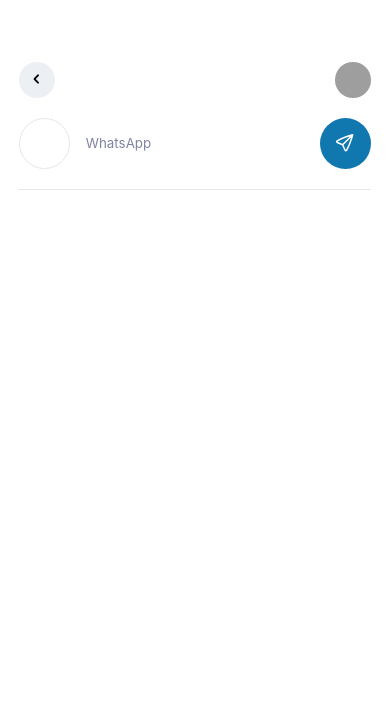
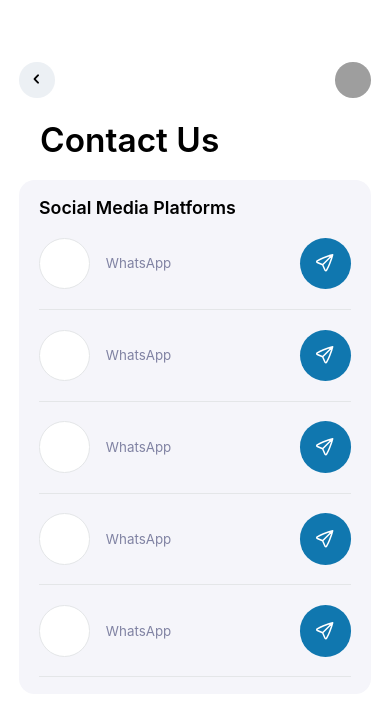
Before and after one commit to TarekAbdo223/FoodFigma, a React Native app: screen / in a window 390 px wide. Shown: the top 716 px of the page. Built offline with nearby package versions, Linux system fonts and the light colour scheme; grey boxes are pictures that could not be loaded.

Commit message:
add the other texts and the other socail media platforms

```diff
--- a/src/screens/ContactUs.tsx
+++ b/src/screens/ContactUs.tsx
@@ -9,14 +9,20 @@
 
 const ContactUs = () => {
   return (
-    <View
-      style={{ marginTop: vs(50), height: vs(50), paddingHorizontal: s(17) }}
-    >
+    <View style={{ marginTop: vs(50), paddingHorizontal: s(17) }}>
       <View style={styles.header}>
         <BackButton />
         <UserAvatar />
       </View>
-      <SocialScreen />
+      <Text style={styles.contactText}>Contact Us</Text>
+      <View style={styles.socialContainer}>
+        <Text style={styles.socialText}>Social Media Platforms</Text>
+        <SocialScreen />
+        <SocialScreen />
+        <SocialScreen />
+        <SocialScreen />
+        <SocialScreen />
+      </View>
     </View>
   );
 };
@@ -28,4 +34,22 @@
     flexDirection: "row",
     justifyContent: "space-between",
   },
+  socialContainer: {
+    backgroundColor: "#F5F5FA",
+    borderRadius: s(14),
+    paddingHorizontal: s(18),
+    paddingVertical: s(15),
+    marginVertical: s(18),
+  },
+  socialText: {
+    color: "#000000",
+    fontWeight: "600",
+    fontSize: s(16),
+  },
+  contactText: {
+    fontWeight: "600",
+    fontSize: s(30),
+    marginStart: s(19),
+    marginTop: s(20),
+  },
 });
```
